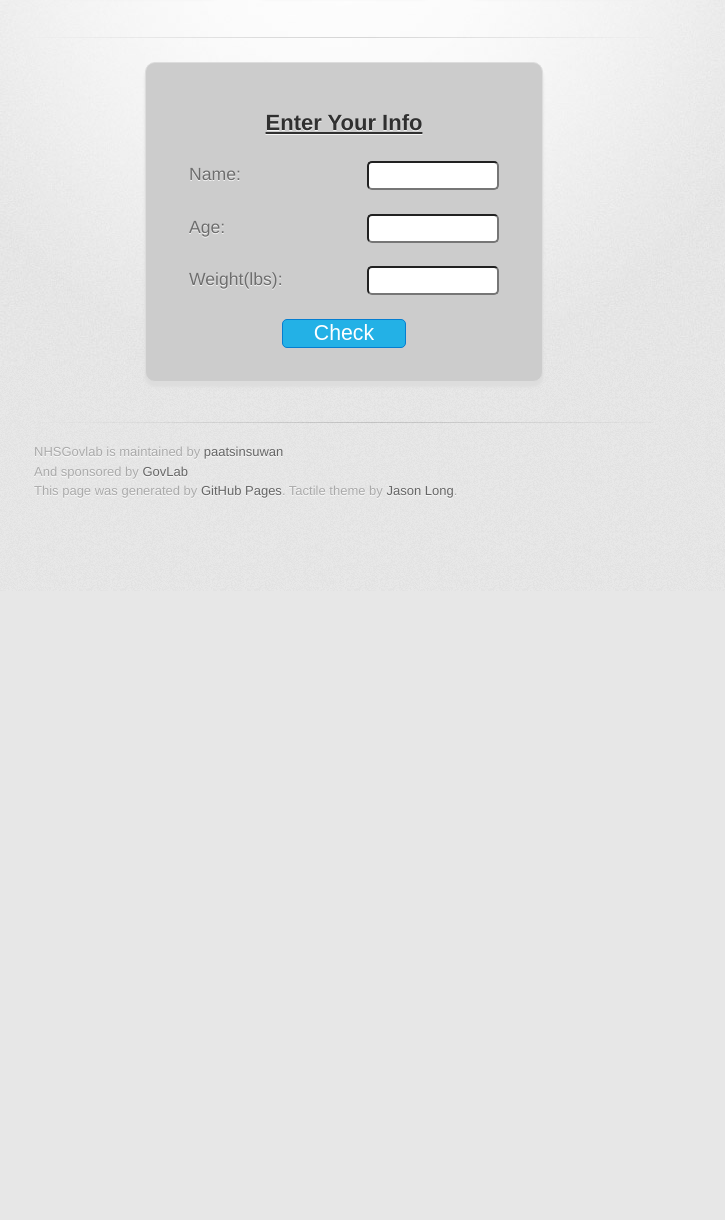
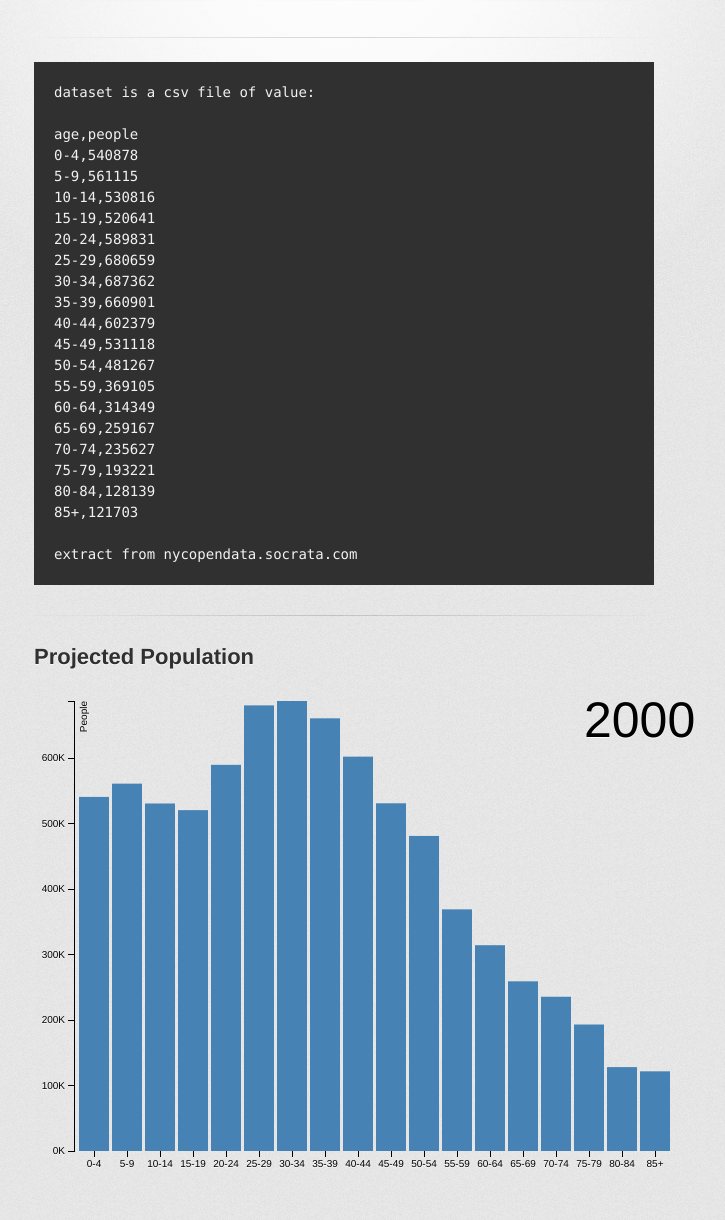
Before and after one commit to paatsinsuwan/nhsgovlab, a plain HTML site: page index.html in a window 1280 px wide. Shown: the part 209-1429 px from the top of the page, without its empty margins (296-1021 px from the left). Before the commit the page ends 800 px from the top, so only its background shows below. Drawn offline with nearby package versions, Linux system fonts and the light colour scheme; a web font is replaced by a local one.

Commit message:
remove form, add csv, add d3.js viz

```diff
--- /dev/null
+++ b/2000.csv
@@ -0,0 +1,19 @@
+age,people
+0-4,540878
+5-9,561115
+10-14,530816
+15-19,520641
+20-24,589831
+25-29,680659
+30-34,687362
+35-39,660901
+40-44,602379
+45-49,531118
+50-54,481267
+55-59,369105
+60-64,314349
+65-69,259167
+70-74,235627
+75-79,193221
+80-84,128139
+85+,121703
--- a/index.html
+++ b/index.html
@@ -11,46 +11,31 @@
     <script src="//html5shiv.googlecode.com/svn/trunk/html5.js"></script>
     <![endif]-->
     <style type="text/css">
-    #main_content div{
-      width: 50%;
-      margin: 0 auto;
-      padding: 2.44em;
-      background: #ccc;
-      border: 1px solid #ddd;
-      border-radius: 10px;
-      box-shadow: 0 5px 3px #ddd;
-      font-size: 110%;
+
+    #viz-container {
+      font: 10px 'Helvetica';
     }
-    #main_content div h2{
-      margin-bottom: 1em;
-      text-transform: capitalize;
-      text-decoration: underline;
-      text-align: center;
+
+    .axis path,
+    .axis line {
+      fill: none;
+      stroke: #000;
+      shape-rendering: crispEdges;
     }
-    #main_content div input{
-      float: right;
-      border-radius: 5px;
-      font-size: 110%;
-      width: 40%;
-      text-align: center;
+
+    .bar {
+      fill: steelblue;
     }
-    #main_content div div {
-      width: 40%;
-      margin: 0 auto 1em;
-      padding: 0;
-      border: none;
+
+    .x.axis path {
+      display: none;
     }
-    #main_content div div input{
-      width: 100%;
-      background-color: #23B1E6;
-      color: #fff;
-      border: 1px solid #057ed0;
+
+    .title {
+      font-size: 5em;
+      font-weight: lighter;
     }
-    #main_content div div input:active{
-      background-color: #0A7CC4;
-      border: 1px solid #096eb3;
-    }
-    /*#0A7CC4, #23B1E6*/
+
     </style>
     <title>NHSGovlab by paatsinsuwan</title>
   </head>
@@ -73,17 +58,107 @@
         <hr>
 
         <section id="main_content">
-          <div>
-            <h2>enter your info</h2>
-            <label for="username">Name:</label><input type="text" name="username" /><br><br>
-            <label for="age">Age:</label><input type="text" name="age" /><br><br>
-            <label for="weight">Weight(lbs):</label><input type="text" name="weight" /><br><br>
-            <div><input type="button" value="Check" onClick="fetch_info" /></div>
+          <pre><code>dataset is a csv file of value:
+
+age,people
+0-4,540878
+5-9,561115
+10-14,530816
+15-19,520641
+20-24,589831
+25-29,680659
+30-34,687362
+35-39,660901
+40-44,602379
+45-49,531118
+50-54,481267
+55-59,369105
+60-64,314349
+65-69,259167
+70-74,235627
+75-79,193221
+80-84,128139
+85+,121703
+
+extract from nycopendata.socrata.com</code></pre>
+          <hr>
+          <h2>Projected Population</h2>
+          <div id="viz-container">
           </div>
 
         </section>
 
         <footer>
+          <script type="text/javascript" src="//ajax.googleapis.com/ajax/libs/jquery/1.9.1/jquery.min.js"></script>
+          <script type="text/javascript" src="//d3js.org/d3.v3.min.js"></script>
+          <script type="text/javascript">
+          var margin = {top: 20, right: 20, bottom: 30, left: 40},
+              width = 660 - margin.left - margin.right,
+              height = 500 - margin.top - margin.bottom;
+          var year = "2000";
+
+          var x = d3.scale.ordinal()
+              .rangeRoundBands([0, width], .1);
+
+          var y = d3.scale.linear()
+              .range([height, 0]);
+
+          var xAxis = d3.svg.axis()
+              .scale(x)
+              .orient("bottom");
+
+          var yAxis = d3.svg.axis()
+              .scale(y)
+              .orient("left")
+              .tickFormat(function(d) { return Math.round(d / 1e3) + "K"; });
+
+          var svg = d3.select("#viz-container").append("svg")
+              .attr("width", width + margin.left + margin.right)
+              .attr("height", height + margin.top + margin.bottom)
+            .append("g")
+              .attr("transform", "translate(" + margin.left + "," + margin.top + ")");
+
+          var title = svg.append("text")
+            .attr("class", "title")
+            .attr("dx", width - margin.left - 50)
+            .attr("dy", ".71em")
+            .text(year);
+
+          d3.csv(year+".csv", function(error, data) {
+
+            // data.forEach(function(d) {
+            //   d.people = +d.people;
+            // });
+
+            x.domain(data.map(function(d) { return d.age; }));
+            y.domain([0, d3.max(data, function(d) { return d.people; })]);
+
+            svg.append("g")
+                .attr("class", "x axis")
+                .attr("transform", "translate(0," + height + ")")
+                .call(xAxis);
+
+            svg.append("g")
+                .attr("class", "y axis")
+                .call(yAxis)
+              .append("text")
+                .attr("transform", "rotate(-90)")
+                .attr("y", 6)
+                .attr("dy", ".71em")
+                .style("text-anchor", "end")
+                .text("People");
+
+            svg.selectAll(".bar")
+                .data(data)
+              .enter().append("rect")
+                .attr("class", "bar")
+                .attr("x", function(d) { return x(d.age); })
+                .attr("width", x.rangeBand())
+                .attr("y", function(d) { return y(d.people); })
+                .attr("height", function(d) { return height - y(d.people); });
+
+          });
+          </script>
           NHSGovlab is maintained by <a href="https://github.com/paatsinsuwan">paatsinsuwan</a><br>
           And sponsored by <a href="http://wagner.nyu.edu/centers/govlab">GovLab</a><br>
           This page was generated by <a href="http://pages.github.com">GitHub Pages</a>. Tactile theme by <a href="http://twitter.com/jasonlong">Jason Long</a>.
```
